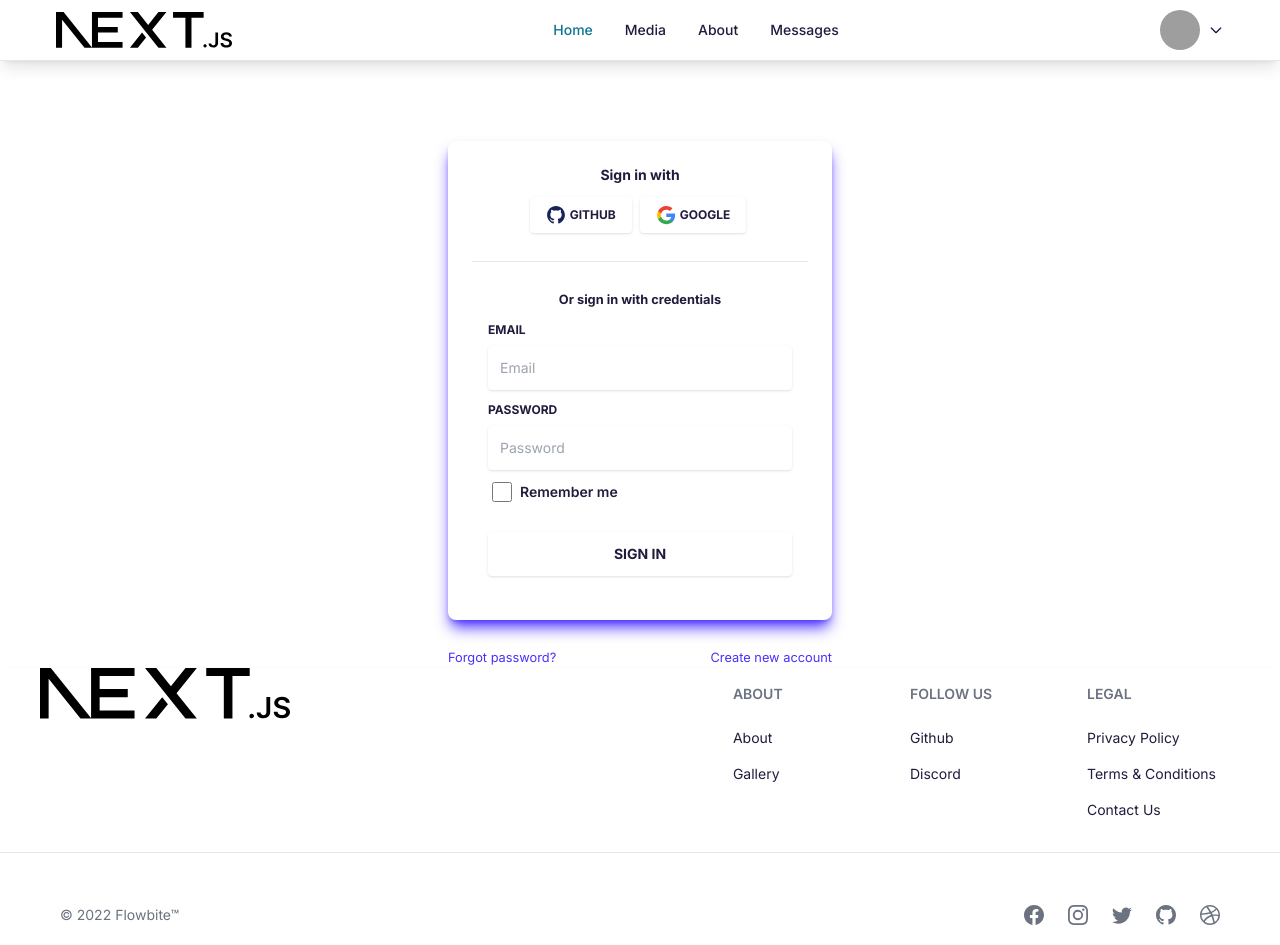
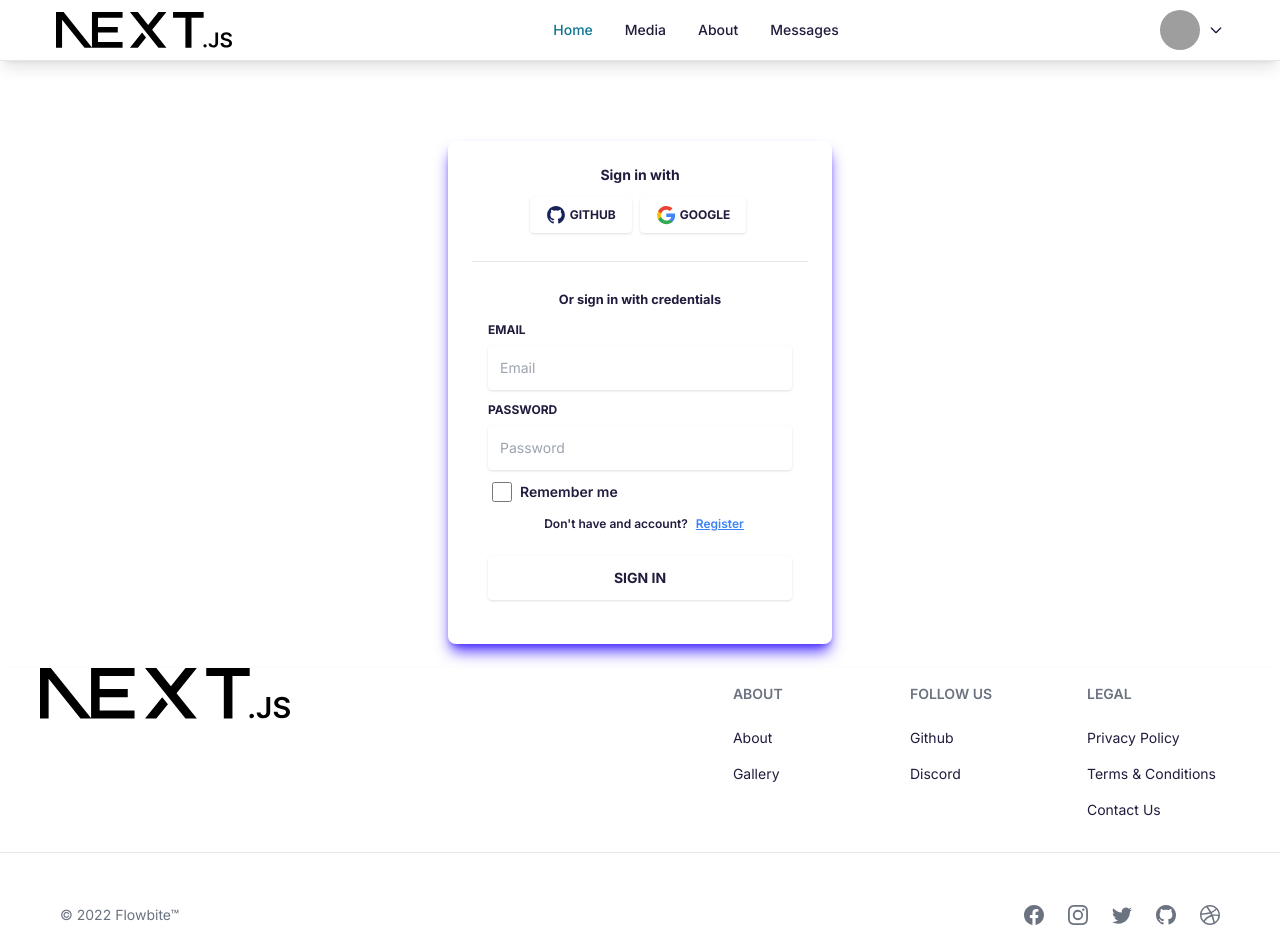
Before and after one commit to Neamul01/e-commerce-replit, a Next.js app: page /auth/login in a window 1280 px wide. Built offline with nearby package versions, Linux system fonts and the light colour scheme; grey boxes are pictures that could not be loaded.

Commit message:
auth page code updated

```diff
--- a/app/auth/login/page.tsx
+++ b/app/auth/login/page.tsx
@@ -1,6 +1,7 @@
 import React from "react";
 import Link from "next/link";
 import Image from "next/image";
+import SocialLogins from "@/components/Common/SocialLogins";
 
 // layout for page
 
@@ -11,34 +12,7 @@ export default function Login() {
         <div className="flex content-center items-center justify-center h-full">
           <div className="w-full lg:w-4/12 px-4">
             <div className="relative flex flex-col min-w-0 break-words w-full mb-6 shadow-lg shadow-primary rounded-lg border-0 bg-white">
-              <div className="rounded-t mb-0 px-6 py-6">
-                <div className="text-center mb-3">
-                  <h6 className="text-blueGray-500 text-sm font-bold">
-                    Sign in with
-                  </h6>
-                </div>
-                <div className="btn-wrapper text-center">
-                  <button
-                    className="bg-white active:bg-blueGray-50 text-blueGray-700 px-4 py-2 rounded outline-none focus:outline-none mr-2 mb-1 uppercase shadow hover:shadow-md inline-flex items-center font-bold text-xs ease-linear transition-all duration-150"
-                    type="button"
-                  >
-                    <div className="w-5 h-5 mr-1 relative">
-                      <Image src="/img/github.svg" fill alt="..." />
-                    </div>
-                    Github
-                  </button>
-                  <button
-                    className="bg-white active:bg-blueGray-50 text-blueGray-700 px-4 py-2 rounded outline-none focus:outline-none mr-1 mb-1 uppercase shadow hover:shadow-md inline-flex items-center font-bold text-xs ease-linear transition-all duration-150"
-                    type="button"
-                  >
-                    <div className="w-5 h-5 mr-1 relative">
-                      <Image src="/img/google.svg" fill alt="..." />
-                    </div>
-                    Google
-                  </button>
-                </div>
-                <hr className="mt-6 border-b-1 border-blueGray-300" />
-              </div>
+              <SocialLogins variant="signin" />
               <div className="flex-auto px-4 lg:px-10 py-10 pt-0">
                 <div className="text-blueGray-400 text-center mb-3 font-bold">
                   <small>Or sign in with credentials</small>
@@ -83,6 +57,17 @@ export default function Login() {
                       </span>
                     </label>
                   </div>
+                  <div className="flex justify-center mt-2">
+                    <span className="ml-2 text-xs font-semibold text-blueGray-600">
+                      Don&apos;t have and account?
+                      <Link
+                        href="/auth/register"
+                        className="text-blue-500 underline hover:text-primary ml-2"
+                      >
+                        Register
+                      </Link>
+                    </span>
+                  </div>
 
                   <div className="text-center mt-6">
                     <button
@@ -95,24 +80,6 @@ export default function Login() {
                 </form>
               </div>
             </div>
-            <div className="flex flex-wrap mt-6 relative">
-              <div className="w-1/2">
-                <a
-                  href="#pablo"
-                  // onClick={(e) => e.preventDefault()}
-                  className="text-primary"
-                >
-                  <small>Forgot password?</small>
-                </a>
-              </div>
-              <div className="w-1/2 text-right">
-                <Link legacyBehavior href="/auth/register">
-                  <a href="#pablo" className="text-primary">
-                    <small>Create new account</small>
-                  </a>
-                </Link>
-              </div>
-            </div>
           </div>
         </div>
       </div>
--- a/app/auth/register/page.tsx
+++ b/app/auth/register/page.tsx
@@ -1,4 +1,6 @@
+import SocialLogins from "@/components/Common/SocialLogins";
 import Image from "next/image";
+import Link from "next/link";
 import React from "react";
 
 // layout for page
@@ -10,34 +12,7 @@ export default function Register() {
         <div className="flex content-center items-center justify-center h-full">
           <div className="w-full lg:w-6/12 px-4">
             <div className="relative flex flex-col min-w-0 break-words w-full mb-6 shadow-lg shadow-primary rounded-lg border-0 bg-white">
-              <div className="rounded-t mb-0 px-6 py-6">
-                <div className="text-center mb-3">
-                  <h6 className="text-blueGray-500 text-sm font-bold">
-                    Sign up with
-                  </h6>
-                </div>
-                <div className="btn-wrapper text-center">
-                  <button
-                    className="bg-white active:bg-blueGray-50 text-blueGray-700 px-4 py-2 rounded outline-none focus:outline-none mr-2 mb-1 uppercase shadow hover:shadow-md inline-flex items-center font-bold text-xs ease-linear transition-all duration-150"
-                    type="button"
-                  >
-                    <div className="w-5 h-5 mr-1 relative">
-                      <Image src="/img/github.svg" fill alt="..." />
-                    </div>
-                    Github
-                  </button>
-                  <button
-                    className="bg-white active:bg-blueGray-50 text-blueGray-700 px-4 py-2 rounded outline-none focus:outline-none mr-1 mb-1 uppercase shadow hover:shadow-md inline-flex items-center font-bold text-xs ease-linear transition-all duration-150"
-                    type="button"
-                  >
-                    <div className="w-5 h-5 mr-1 relative">
-                      <Image src="/img/google.svg" fill alt="..." />
-                    </div>
-                    Google
-                  </button>
-                </div>
-                <hr className="mt-6 border-b-1 border-blueGray-300" />
-              </div>
+              <SocialLogins variant="register" />
               <div className="flex-auto px-4 lg:px-10 py-10 pt-0">
                 <div className="text-blueGray-400 text-center mb-3 font-bold">
                   <small>Or sign up with credentials</small>
@@ -104,6 +79,18 @@ export default function Register() {
                       </span>
                     </label>
                   </div>
+                  <div className="flex justify-center mt-2">
+                    <span className="ml-2 text-xs font-semibold text-blueGray-600">
+                      Already have an account?
+                      <Link
+                        href="/auth/login"
+                        className="text-blue-500 underline hover:text-primary ml-2"
+                        // onClick={(e) => e.preventDefault()}
+                      >
+                        LogIn
+                      </Link>
+                    </span>
+                  </div>
 
                   <div className="text-center mt-6">
                     <button
--- /dev/null
+++ b/components/Common/SocialLogins.tsx
@@ -0,0 +1,41 @@
+import Image from "next/image";
+import React from "react";
+
+export default function SocialLogins({
+  variant,
+}: {
+  variant: "signin" | "register";
+}) {
+  return (
+    <div className="rounded-t mb-0 px-6 py-6">
+      <div className="text-center mb-3">
+        <h6 className="text-blueGray-500 text-sm font-bold">
+          Sign {variant === "signin" ? "in" : "up"} with
+        </h6>
+      </div>
+      <div className="btn-wrapper text-center">
+        <button
+          className="bg-white active:bg-blueGray-50 text-blueGray-700 px-4 py-2 rounded outline-none focus:outline-none mr-2 mb-1 uppercase shadow hover:shadow-md inline-flex items-center font-bold text-xs ease-linear transition-all duration-150"
+          type="button"
+          disabled
+        >
+          <div className="w-5 h-5 mr-1 relative">
+            <Image src="/img/github.svg" fill alt="..." />
+          </div>
+          Github
+        </button>
+        <button
+          className="bg-white active:bg-blueGray-50 text-blueGray-700 px-4 py-2 rounded outline-none focus:outline-none mr-1 mb-1 uppercase shadow hover:shadow-md inline-flex items-center font-bold text-xs ease-linear transition-all duration-150"
+          type="button"
+          disabled
+        >
+          <div className="w-5 h-5 mr-1 relative">
+            <Image src="/img/google.svg" fill alt="..." />
+          </div>
+          Google
+        </button>
+      </div>
+      <hr className="mt-6 border-b-1 border-blueGray-300" />
+    </div>
+  );
+}
```
